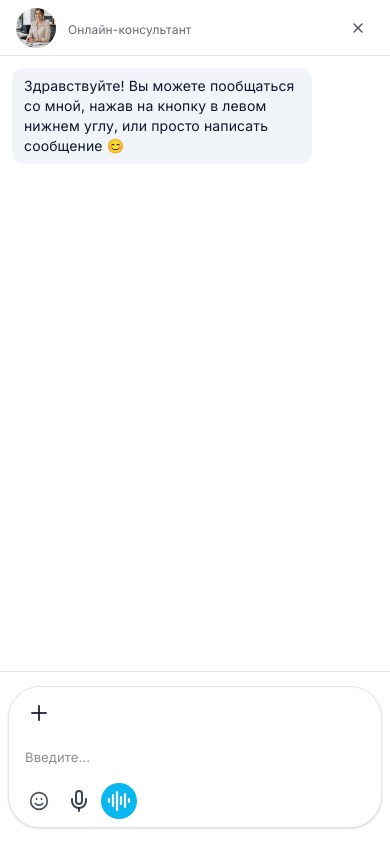
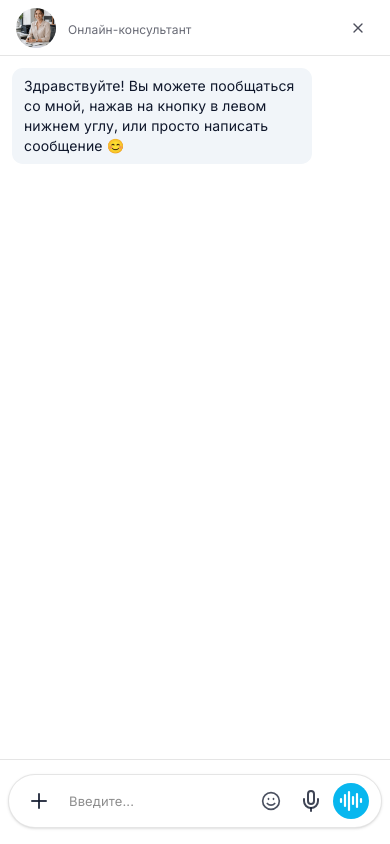
Before and after one commit to Mustafa00764/crm-admin, a Next.js app: page /widget/chat in a window 390 px wide. Built offline with nearby package versions, Linux system fonts and the light colour scheme.

Commit message:
edit ai textarea

```diff
--- a/features/public-chat/ui/public-chat-widget.tsx
+++ b/features/public-chat/ui/public-chat-widget.tsx
@@ -717,7 +717,7 @@ export function PublicChatWidget({
               composerClass,
               isComposerExpanded
                 ? 'grid grid-cols-1 gap-1'
-                : 'grid grid-cols-1 sm:grid-cols-[auto_minmax(0,1fr)_auto] items-center gap-2'
+                : 'grid grid-cols-[auto_minmax(0,1fr)_auto] items-center gap-2'
             )}
           >
             {!isComposerExpanded ? (
```
